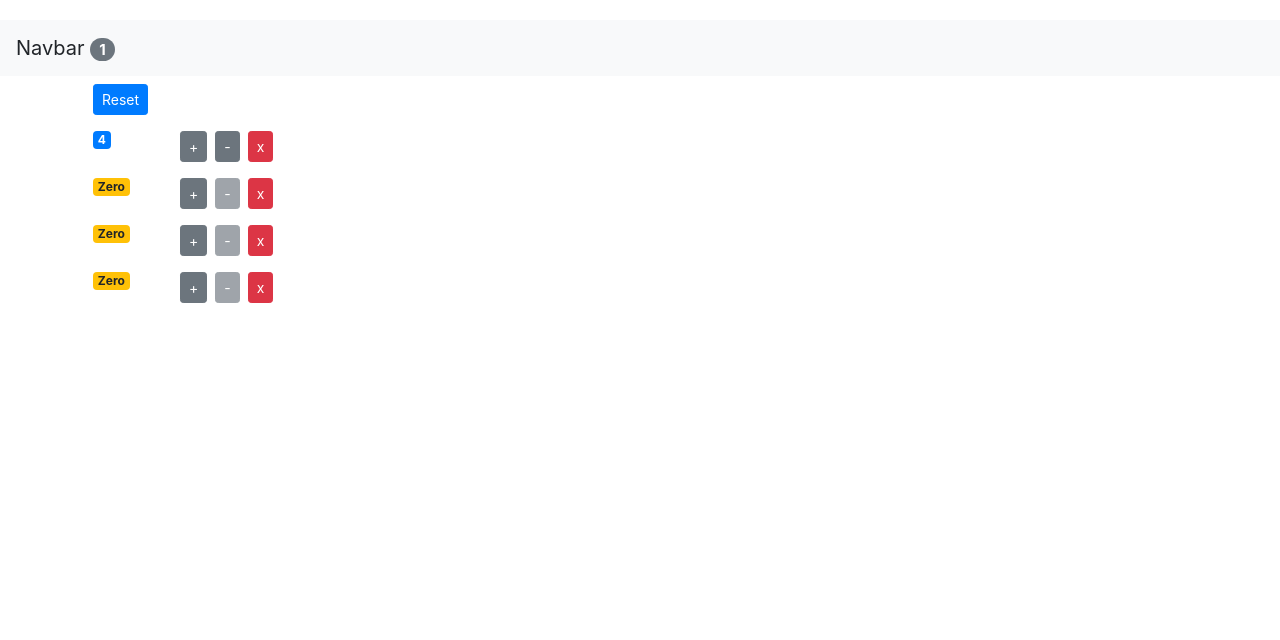
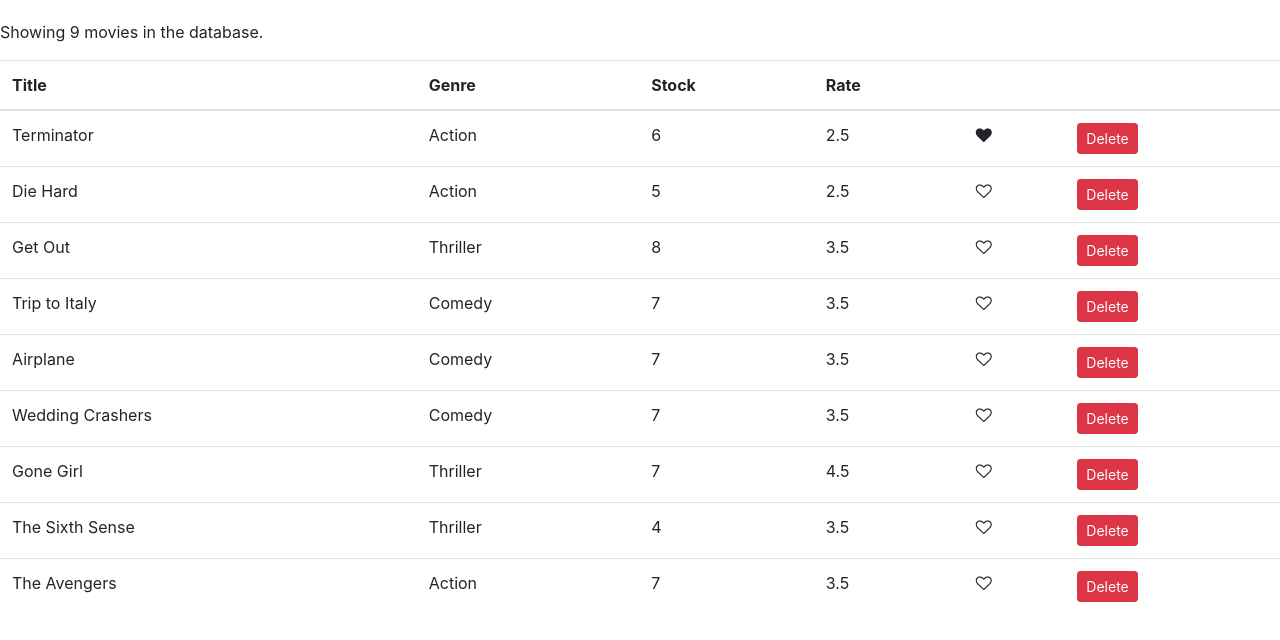
Before and after one commit to ajaythanki/ReactJSPractice, a React (Create React App) app in the folder react-app/: page / in a window 1280 px wide. Shown: the top 640 px of the page. Built offline with nearby package versions, Linux system fonts and the light colour scheme.

Commit message:
ADDED LIKE BUTTON

```diff
--- /dev/null
+++ b/react-app/src/components/common/like.jsx
@@ -0,0 +1,15 @@
+import React from "react";
+const Like = props => {
+  let classes = "fa fa-heart";
+  if (!props.liked) classes += "-o";
+  return (
+    <i
+      onClick={props.onClick}
+      style={{ cursor: "pointer" }}
+      className={classes}
+      aria-hidden="true"
+    />
+  );
+};
+
+export default Like;
--- a/react-app/src/components/vidly.jsx
+++ b/react-app/src/components/vidly.jsx
@@ -1,11 +1,19 @@
 import React, { Component } from "react";
 import { getMovies } from "../services/fakeMovieService";
-
+import Like from "./common/like";
 class Vidly extends Component {
   state = { movies: getMovies() };
 
   handleDelete = movie => {
     const movies = this.state.movies.filter(m => m._id !== movie._id);
+    this.setState({ movies });
+  };
+
+  handleLike = movie => {
+    const movies = [...this.state.movies];
+    const index = movies.indexOf(movie);
+    movies[index] = { ...movies[index] };
+    movies[index].liked = !movies[index].liked;
     this.setState({ movies });
   };
 
@@ -23,6 +31,7 @@
               <th>Stock</th>
               <th>Rate</th>
               <th />
+              <th />
             </tr>
           </thead>
           <tbody>
@@ -32,6 +41,12 @@
                 <td>{movie.genre.name}</td>
                 <td>{movie.numberInStock}</td>
                 <td>{movie.dailyRentalRate}</td>
+                <td>
+                  <Like
+                    liked={movie.liked}
+                    onClick={() => this.handleLike(movie)}
+                  />
+                </td>
                 <td>
                   <button
                     onClick={() => this.handleDelete(movie)}
--- a/react-app/src/index.js
+++ b/react-app/src/index.js
@@ -4,10 +4,11 @@
 import * as serviceWorker from "./serviceWorker";
 import "bootstrap/dist/css/bootstrap.css";
 import "font-awesome/css/font-awesome.css";
-import App from "./App";
+// import App from "./App";
+import Vidly from "./components/vidly";
 // import Counters from "./components/counters";
 
-ReactDOM.render(<App />, document.getElementById("root"));
+ReactDOM.render(<Vidly />, document.getElementById("root"));
 serviceWorker.unregister();
 
 // import { Teacher } from './teacher';
--- a/react-app/src/services/fakeMovieService.js
+++ b/react-app/src/services/fakeMovieService.js
@@ -7,7 +7,8 @@
     genre: { _id: "5b21ca3eeb7f6fbccd471818", name: "Action" },
     numberInStock: 6,
     dailyRentalRate: 2.5,
-    publishDate: "2018-01-03T19:04:28.809Z"
+    publishDate: "2018-01-03T19:04:28.809Z",
+    liked: true
   },
   {
     _id: "5b21ca3eeb7f6fbccd471816",
```
